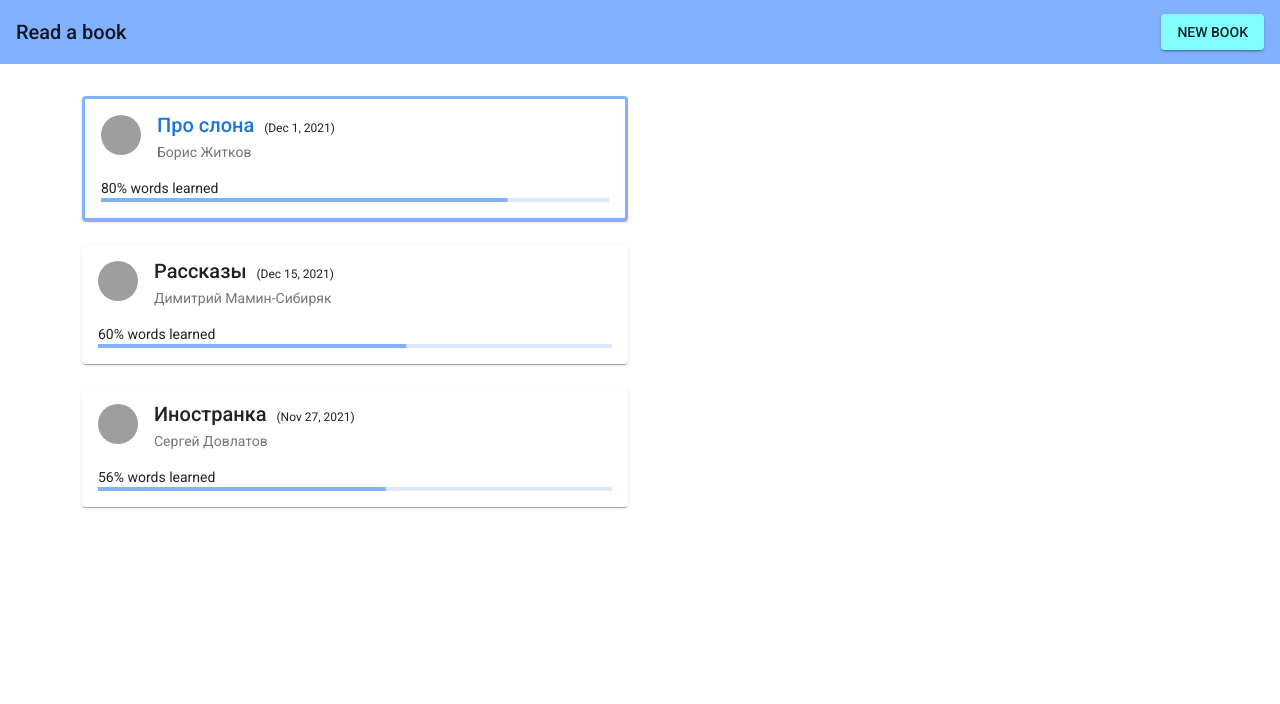
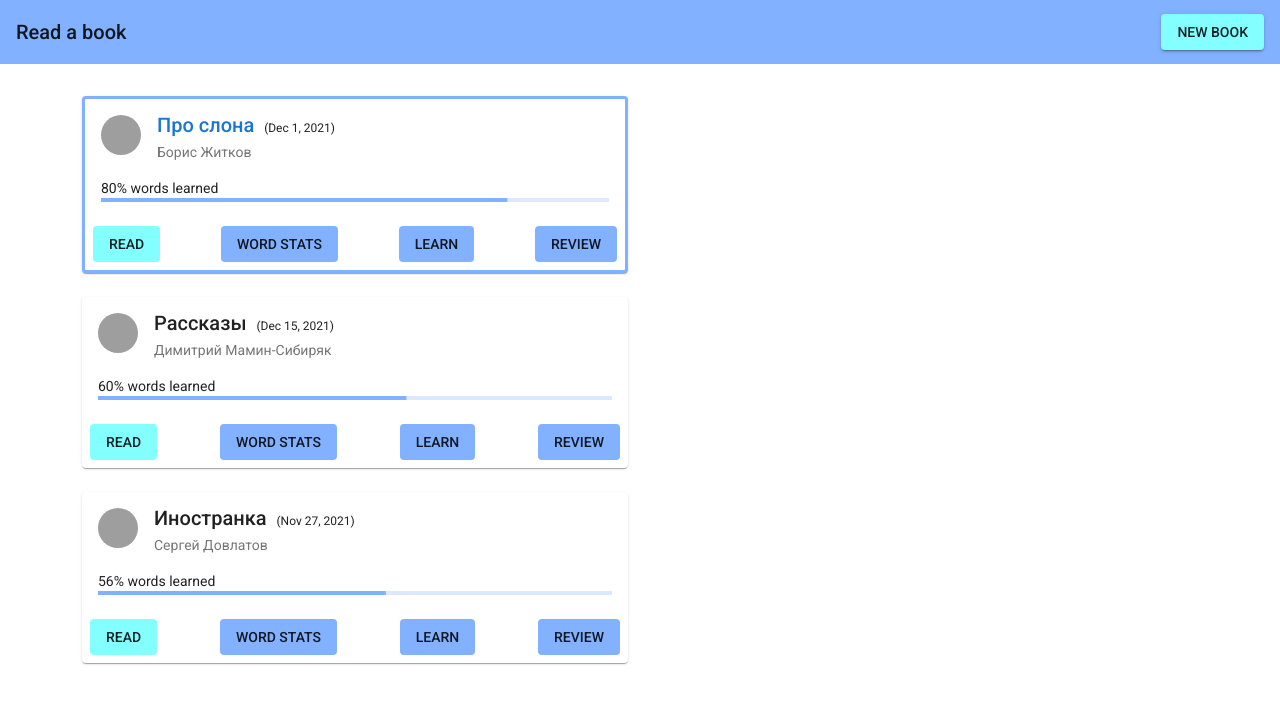
Before and after one commit to lucagalbu/readabook, an Angular app in the folder frontend/: page /start-page in a window 1280 px wide. Shown: the top 704 px of the page. Built offline with nearby package versions, Linux system fonts and the light colour scheme; grey boxes are pictures that could not be loaded.

Commit message:
[front_end] BookCard: Added action buttons

```diff
--- a/frontend/src/app/start-page/book-card/book-card.component.html
+++ b/frontend/src/app/start-page/book-card/book-card.component.html
@@ -13,4 +13,10 @@
             <mat-progress-bar [value]="book.fractionLearned*100"></mat-progress-bar>
         </div>
     </mat-card-content>
+    <mat-card-actions class="action">
+        <button mat-flat-button color="accent">READ</button>
+        <button mat-flat-button color="primary">WORD STATS</button>
+        <button mat-flat-button color="primary">LEARN</button>
+        <button mat-flat-button color="primary">REVIEW</button>
+    </mat-card-actions>
 </mat-card>
```
Also changed, not shown: frontend/src/app/start-page/start-page.module.ts (+8 -1 lines).
